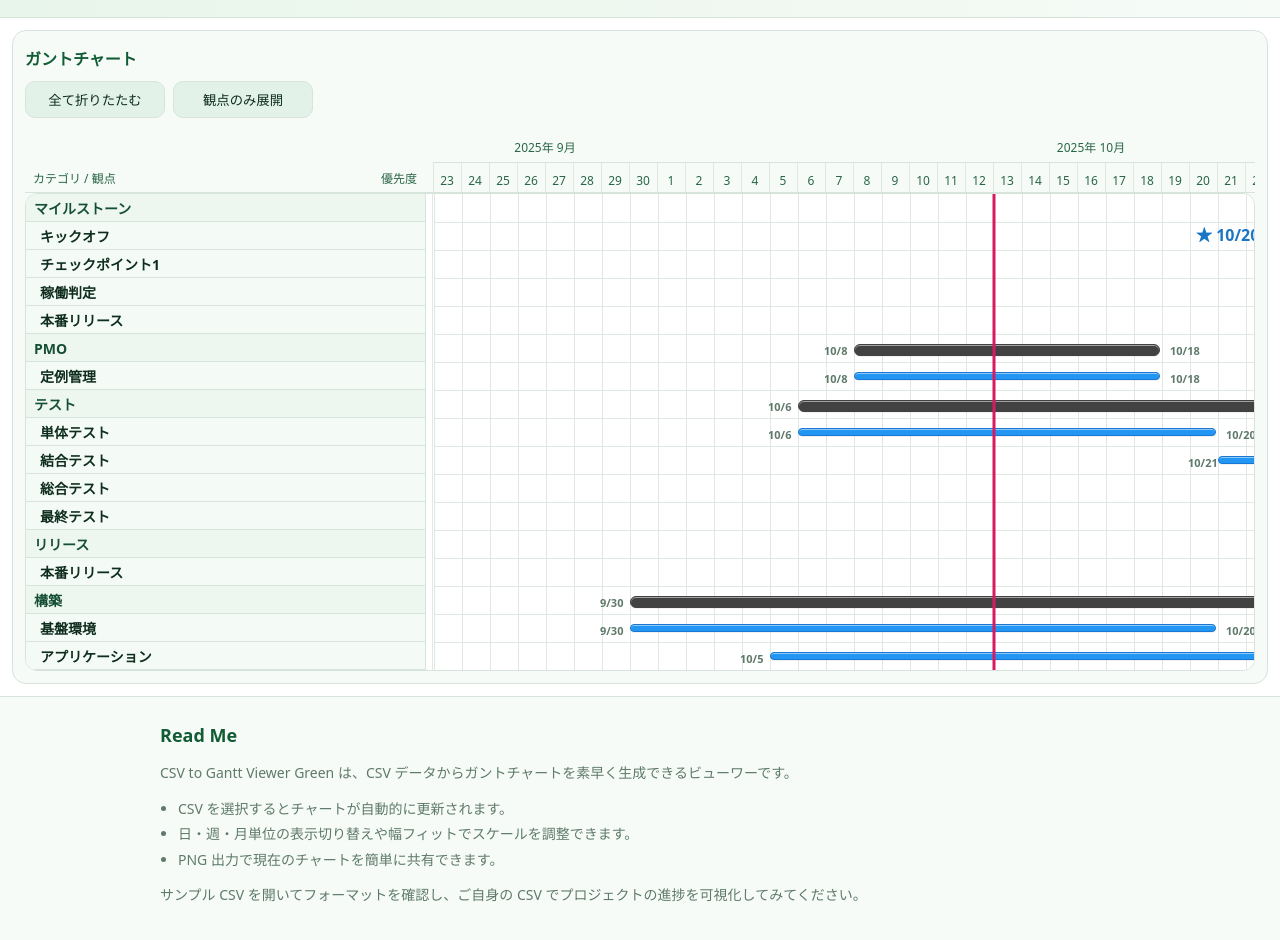
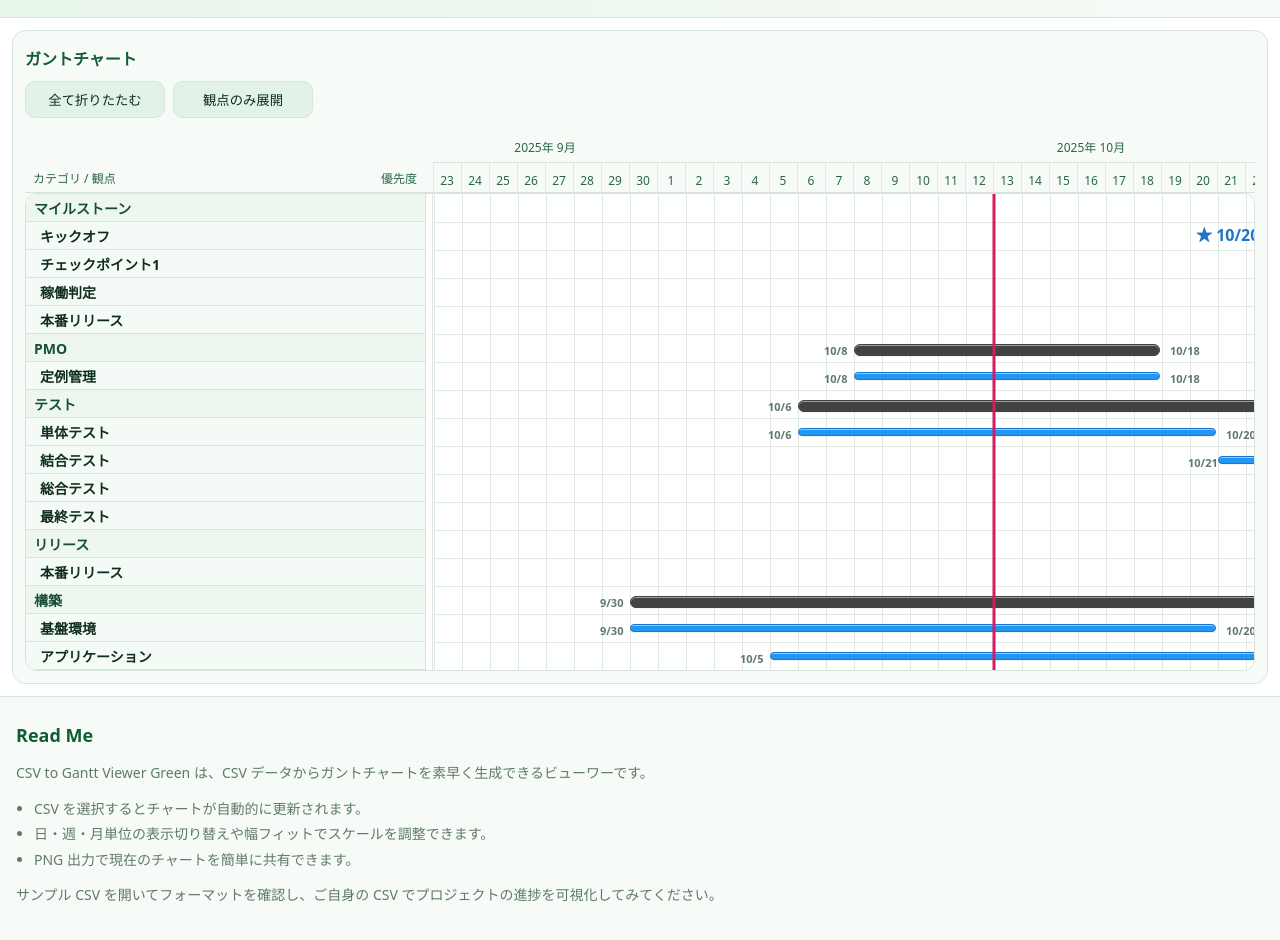
Before and after one commit to yuyuyu0706/csv_gantt_viewer, a website with bundled scripts: page index.html in a window 1280 px wide. Shown: the part 110-1050 px from the top of the page. Built offline with nearby package versions, Linux system fonts and the light colour scheme.

Commit message:
Align footer Read Me section to the left

```diff
--- a/styles.css
+++ b/styles.css
@@ -135,7 +135,7 @@ textarea#csvInput{width:100%;height:220px;background:var(--code-bg);border:1px s
 
 /* Footer */
 .app-footer{padding:24px 16px;color:#5f7a6b;border-top:1px solid var(--border);background:#f6fbf7}
-.app-footer .readme{max-width:960px;margin:0 auto}
+.app-footer .readme{max-width:960px;margin:0}
 .app-footer h2{margin:0 0 12px 0;color:#115c34;font-size:18px}
 .app-footer ul{margin:0 0 12px 18px;padding:0;line-height:1.8}
 .app-footer p{margin:0 0 12px 0}
```
